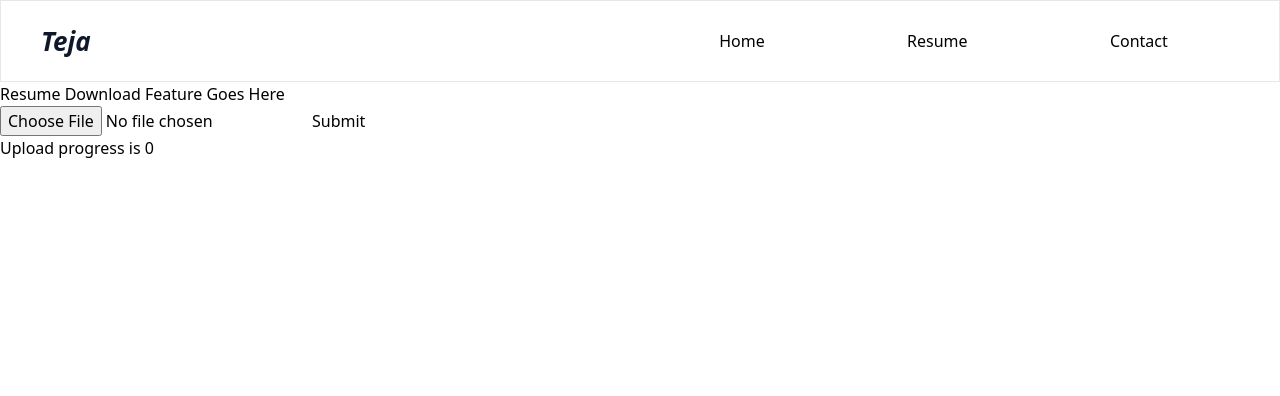
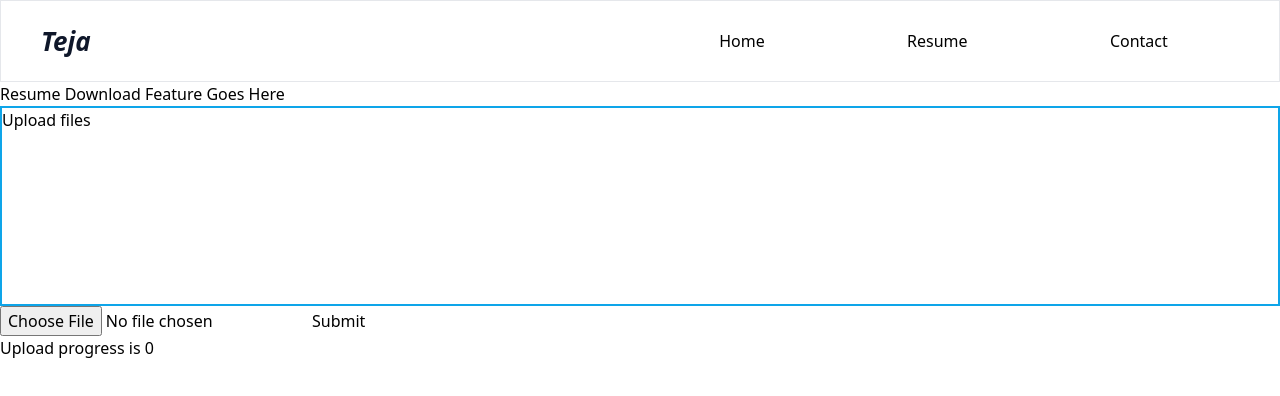
Before and after one commit to Teja-saie/2023-portfolio, a React (Vite) app: page /resume in a window 1280 px wide. Shown: the top 396 px of the page. Built offline with nearby package versions, Linux system fonts and the light colour scheme.

Commit message:
Check drop div feature

```diff
--- a/src/assets/Pages/Resume.tsx
+++ b/src/assets/Pages/Resume.tsx
@@ -1,39 +1,77 @@
-import React from 'react';
-import axios from 'axios';
-
+import React from "react";
+import axios from "axios";
 
 const Resume = () => {
-  const inputRef=React.useRef<null | HTMLInputElement>(null)
-  const [Data, setData] = React.useState<Blob | null>(null)
-  const [UploadProgress, setUploadProgress] = React.useState<String | Number>(0)
+  const inputRef = React.useRef<null | HTMLInputElement>(null);
+  const [Data, setData] = React.useState<Blob | null>(null);
+  const [UploadProgress, setUploadProgress] = React.useState<String | Number>(
+    0
+  );
 
-  function FileUpload(e:React.ChangeEvent<HTMLInputElement>){
-    console.log(e.target.files)
-    if(e.target.files){setData(e.target.files[0]);}
-
+  function FileUpload(e: React.ChangeEvent<HTMLInputElement>) {
+    console.log(e.target.files);
+    if (e.target.files) {
+      setData(e.target.files[0]);
+    }
   }
-  function handleChange(e:React.FormEvent<HTMLFormElement>){
+  function handleChange(e: React.FormEvent<HTMLFormElement>) {
     e.preventDefault();
-    let url="http://localhost:3004/data";
-    let formData = new FormData()
-    if(Data!=null && inputRef.current!=null){
-    formData.append("file", Data);
-    axios.post(url,formData,{headers: {"Content-Type": "multipart/form-data"},onUploadProgress: progressEvent => { var { loaded, total=0 } = progressEvent;
-    let percent = Math.floor((loaded * 100) / total);setUploadProgress(percent)}}).catch(err=>console.log(err))
-    setData(null);
-    inputRef.current.value="";
-  }
+    let url = "http://localhost:3004/data";
+    let formData = new FormData();
+    if (Data != null && inputRef.current != null) {
+      formData.append("file", Data);
+      axios
+        .post(url, formData, {
+          headers: { "Content-Type": "multipart/form-data" },
+          onUploadProgress: (progressEvent) => {
+            var { loaded, total = 0 } = progressEvent;
+            let percent = Math.floor((loaded * 100) / total);
+            setUploadProgress(percent);
+          },
+        })
+        .catch((err) => console.log(err));
+      setData(null);
+      inputRef.current.value = "";
+    }
   }
   return (
     <div>
       <h1>Resume Download Feature Goes Here</h1>
+      <div
+        className="h-[200px] border-2 border-sky-500"
+        onDragOver={(e) => e.preventDefault()}
+        onDrop={(e) => {
+          e.preventDefault();
+          setData(e.dataTransfer.files);
+        }}
+      >
+        <button
+          onClick={() => {
+            let formData = new FormData();
+            console.log(Data);
+            for (let i = 0; i < Data.length; i++) {
+              formData.append('files', Data[i]);
+            }
+            axios.post("http://localhost:3004/data", formData, {
+              headers: { "Content-Type": "multipart/form-data" },
+            });
+          }}
+        >
+          Upload files
+        </button>
+      </div>
       <form onSubmit={handleChange}>
-        <input type="file" onChange={FileUpload} accept=".jpg, .jpeg, .png,.txt,.pdf,video/*" ref={inputRef}/>
+        <input
+          type="file"
+          onChange={FileUpload}
+          accept=".jpg, .jpeg, .png,.txt,.pdf,video/*"
+          ref={inputRef}
+        />
         <input type="submit"></input>
       </form>
       <>Upload progress is {UploadProgress}</>
     </div>
-  )
-}
+  );
+};
 
-export default Resume
+export default Resume;
```
